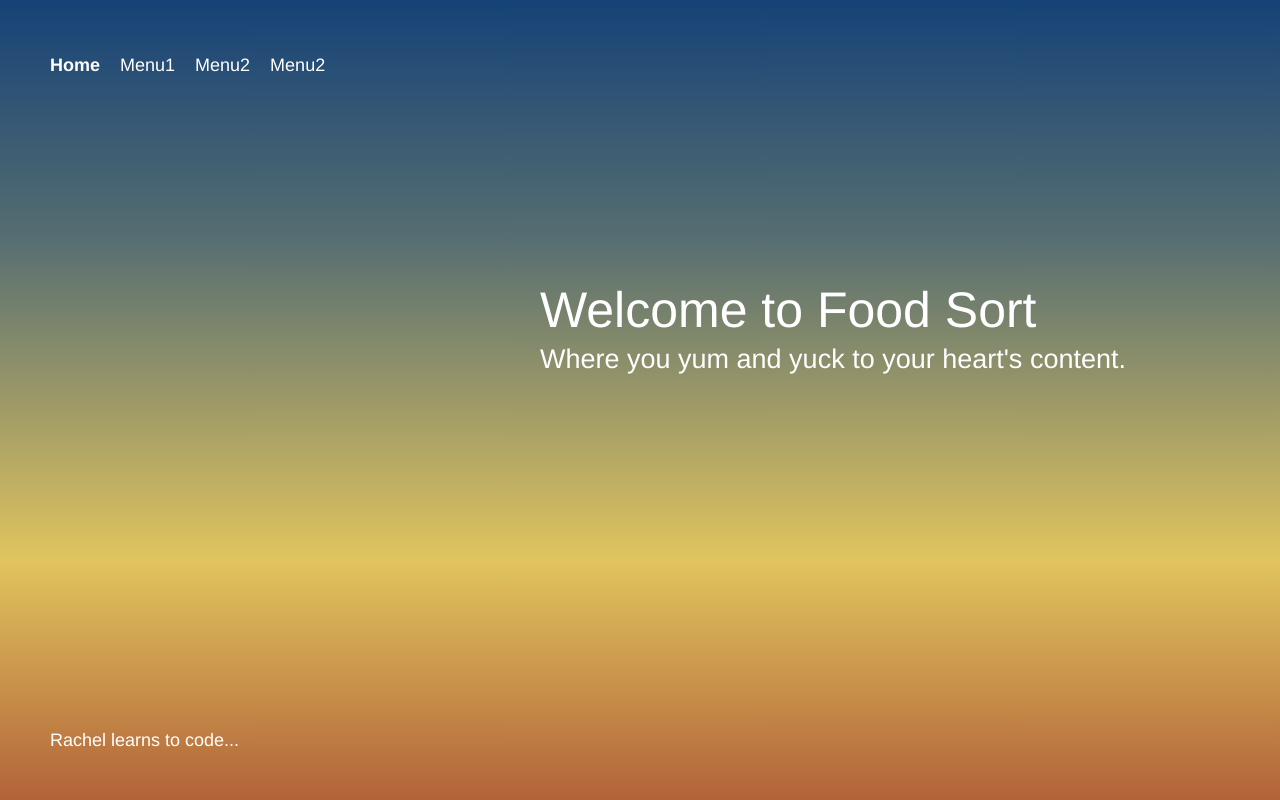
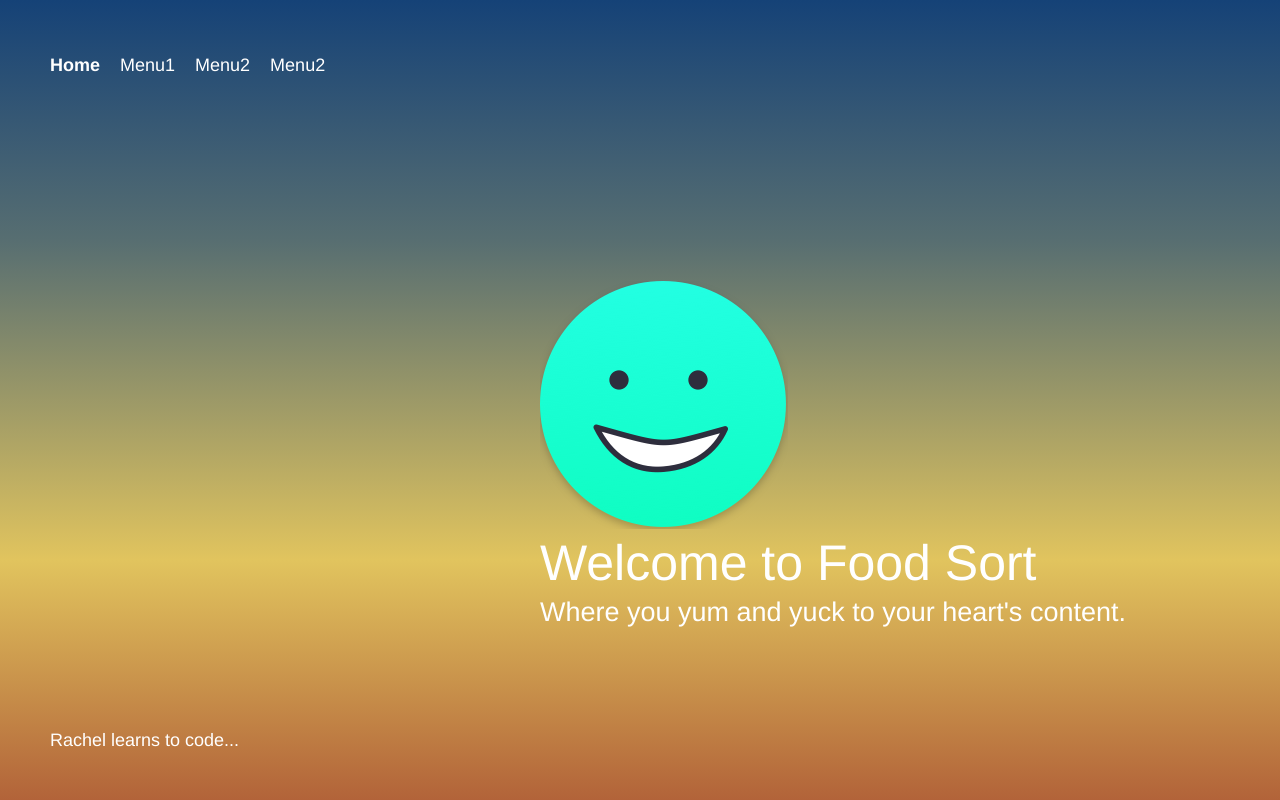
Before and after one commit to relkin01/TestFood, a plain HTML site: page public/index.html in a window 1280 px wide. Drawn offline with Linux system fonts and the light colour scheme.

Commit message:
Adding image to screen.  Let's see what happens.

```diff
--- a/public/index.html
+++ b/public/index.html
@@ -23,6 +23,9 @@
         </header>
 
         <div class="message">
+            <div class="child_yum">
+              <img src="assets/img/pickyeating/child_yum.png">
+            </div>
             <div class="text">
                 <h1>Welcome to Food Sort</h1>
                 <h2>Where you yum and yuck to your heart's content.</h2>
```
